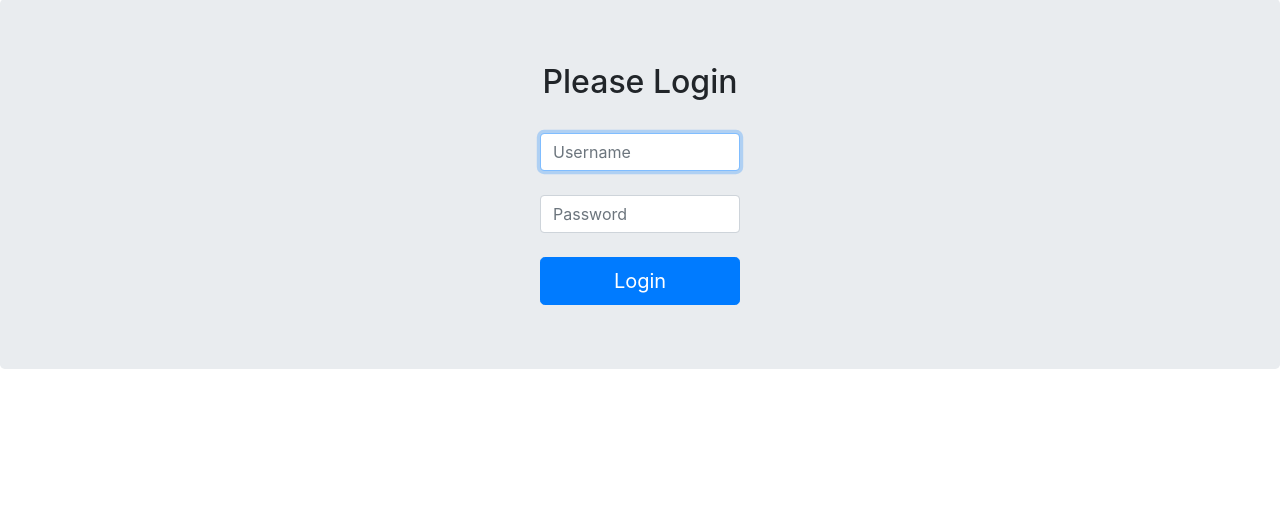
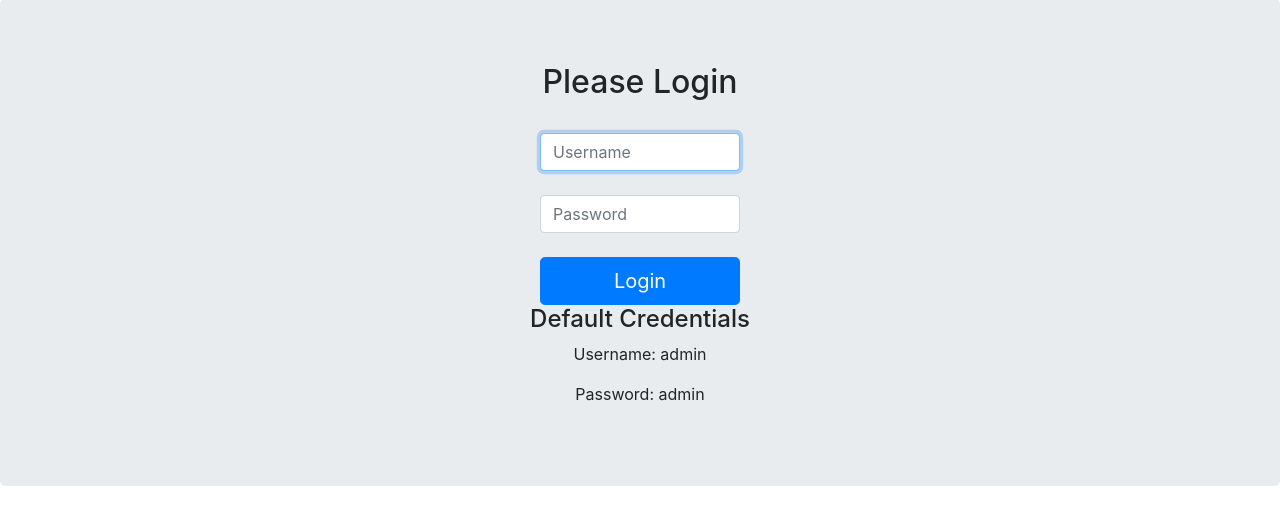
Before and after one commit to ptarwater1/Bike-Demand-Prediction, a Flask app: page /login in a window 1280 px wide. Shown: the part 57-582 px from the top of the page. Run offline with Flask 2, Linux system fonts and the light colour scheme; parts of the project's set-up code (start-up, migrations or seed data) failed here and were passed over; some libraries are stand-ins or nearby versions.

Commit message:
Updated login page to display the default credentials to allow public access.

```diff
--- a/templates/login.html
+++ b/templates/login.html
@@ -51,7 +51,11 @@
       <p class="error"><strong>Error: </strong>{{ error }}
       {% endif %}
         {{ message }}
-
+        <div>
+          <h4>Default Credentials</h4>
+          <p>Username: admin</p>
+          <p>Password: admin</p>
+        </div>
   </center>
   </div>
 
```
